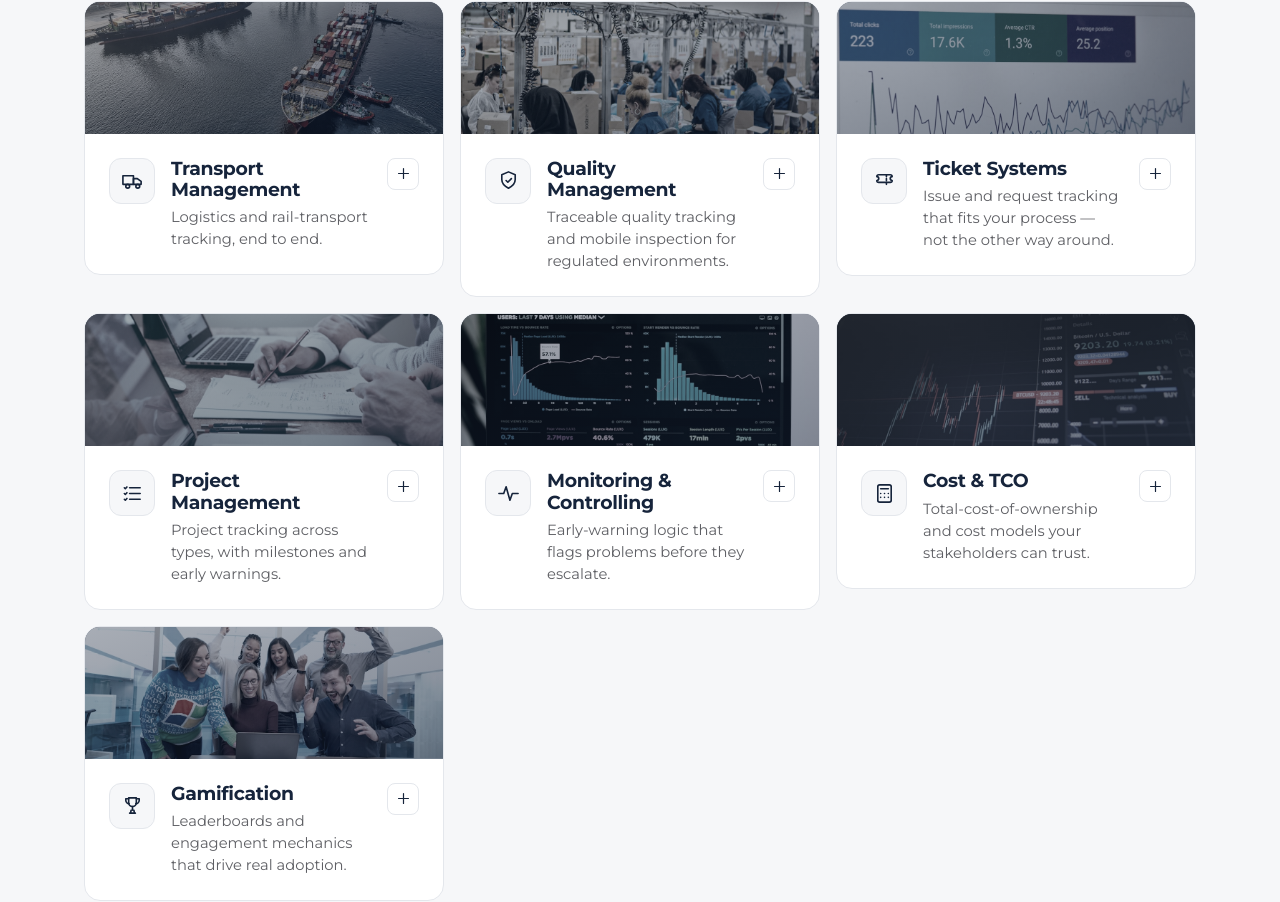
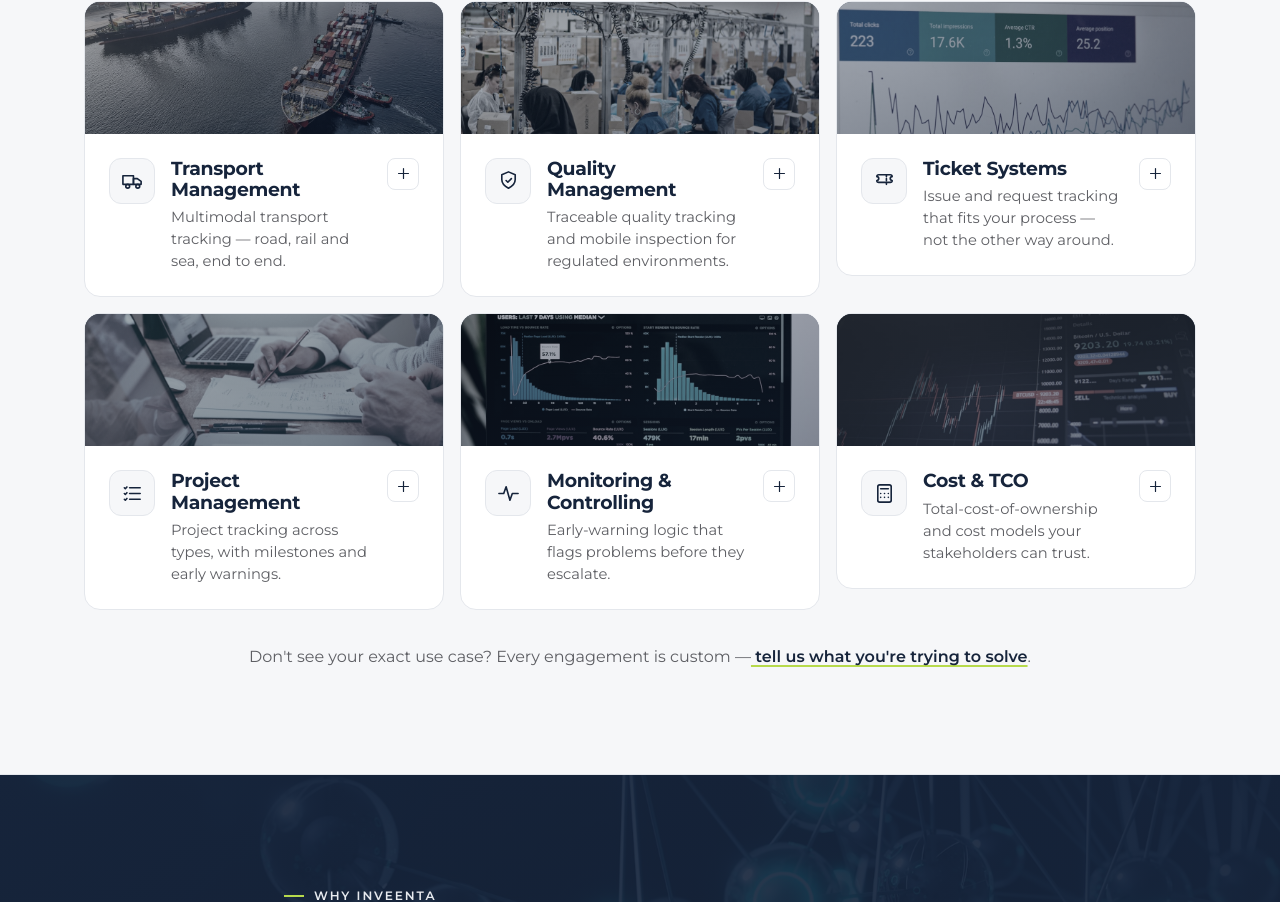
Before and after one commit to InveentaDigitalSolutions/INVWEBSITE, a React (Vite) app: page / in a window 1280 px wide. Shown: the part 1673-2575 px from the top of the page. Built offline with nearby package versions, Linux system fonts and the light colour scheme.

Commit message:
Remove Gamification solution; broaden Transport Management to road/rail/sea; update industry mapping

```diff
--- a/src/data.ts
+++ b/src/data.ts
@@ -149,11 +149,11 @@ export const solutions: Offering[] = [
     icon: "truck",
     image: "sol-transport",
     title: "Transport Management",
-    short: "Logistics and rail-transport tracking, end to end.",
+    short: "Multimodal transport tracking — road, rail and sea, end to end.",
     detail:
-      "Transport tracking with multi-state workflows, composite- and alternate-key data models, orchestration flows and operational dashboards — built to keep complex movement of goods visible and accountable.",
+      "Transport tracking across road, rail and sea, with multi-state workflows, composite- and alternate-key data models, orchestration flows and operational dashboards — built to keep complex movement of goods visible and accountable.",
     experience: [
-      "Rail-transport tracking with a 24-state workflow",
+      "Multi-state transport tracking (incl. a 24-state rail workflow)",
       "Composite and alternate-key Dataverse models",
       "Power Automate orchestration and notifications",
       "Operational dashboards for logistics teams",
@@ -228,20 +228,6 @@ export const solutions: Offering[] = [
       "Documented, exportable calculations",
     ],
   },
-  {
-    icon: "trophy",
-    image: "sol-gamification",
-    title: "Gamification",
-    short: "Leaderboards and engagement mechanics that drive real adoption.",
-    detail:
-      "Points, achievements and leaderboard applications built within Power Apps, designed to lift participation and turn a tool people have to use into one they want to — adoption being the difference between software that ships and software that sticks.",
-    experience: [
-      "Leaderboard and gamification apps in Power Apps",
-      "Points and achievement mechanics to lift adoption",
-      "Custom in-app branding and UI",
-      "Tool-discovery and knowledge apps",
-    ],
-  },
 ];
 
 // Industries served — each maps to the solutions most relevant to it.
@@ -314,7 +300,7 @@ export const industries: Industry[] = [
       "Disconnected shop-floor and office systems",
       "Low adoption of new tools",
     ],
-    solutions: ["Quality Management", "Project Management", "Monitoring & Controlling", "Gamification"],
+    solutions: ["Quality Management", "Project Management", "Monitoring & Controlling", "Cost & TCO"],
   },
 ];
 
```
Also changed, not shown: 3 other files (tests, documents, lock files or other folders).
